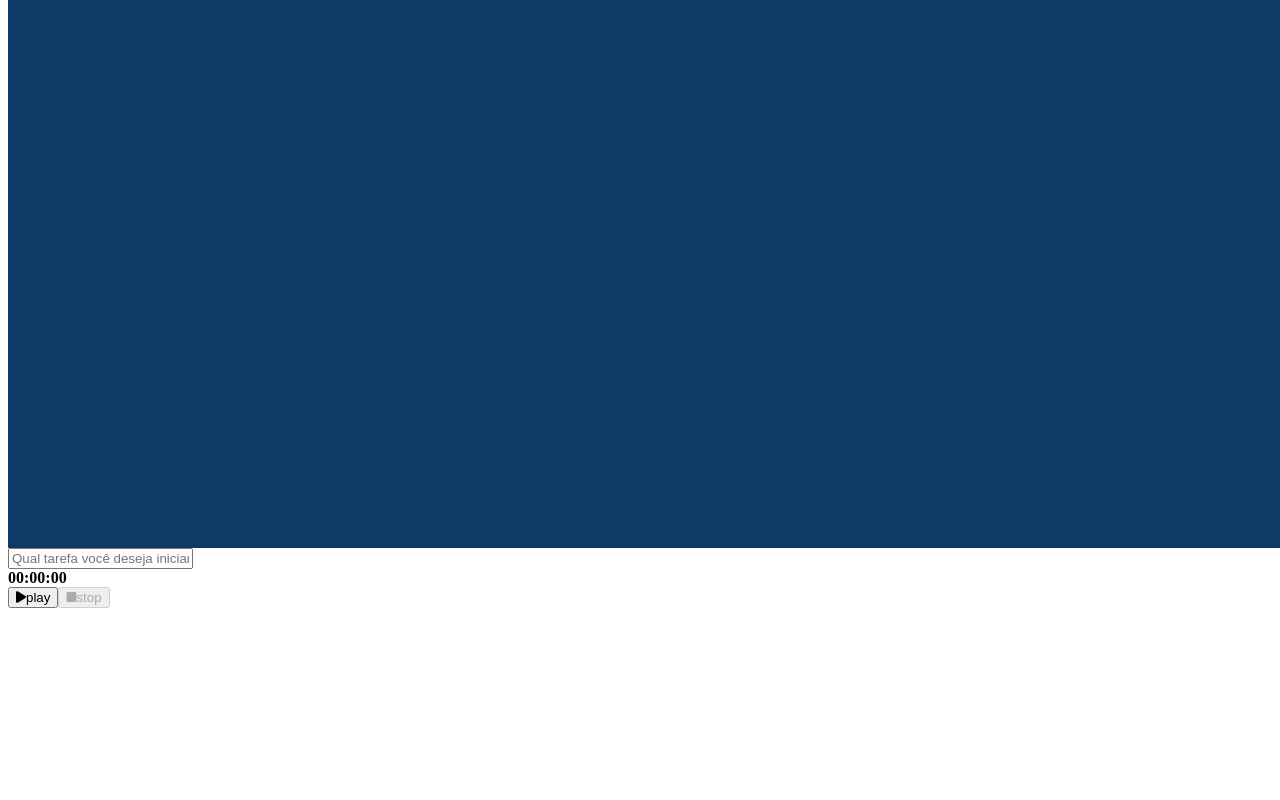
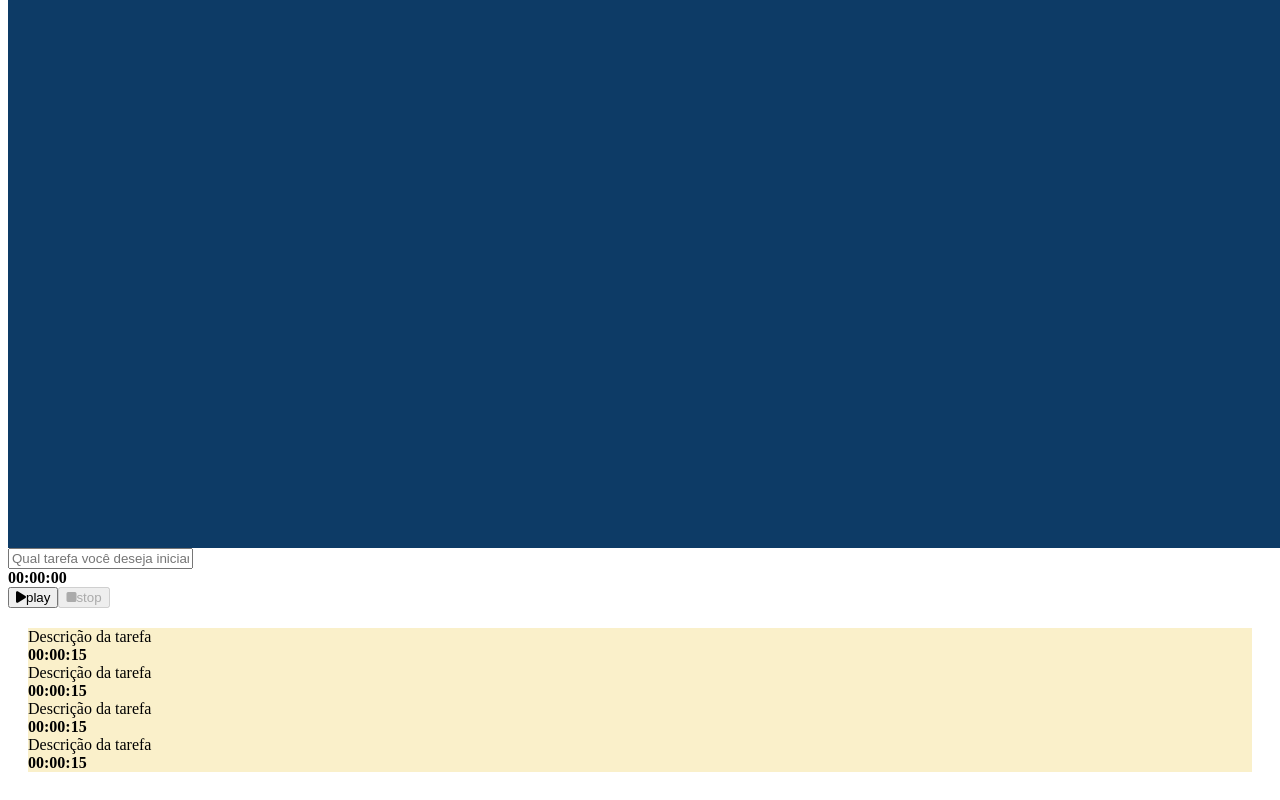
Before and after one commit to RaquelVuicik/alura-tracker, a Vue app: page / in a window 1280 px wide. Shown: the part 292-1092 px from the top of the page. Before the commit the page ends 908 px from the top, so only its background shows below. Built offline with nearby package versions, Linux system fonts and the light colour scheme; the HTML template or start-up script is replaced by a standard one.

Commit message:
criando componente de tarefa

```diff
--- a/src/App.vue
+++ b/src/App.vue
@@ -5,6 +5,13 @@
     </div>
     <div class="column is-three-quarter">
       <Formulario />
+      <div class="lista">
+        <Tarefa />
+        <Tarefa />
+        <Tarefa />
+        <Tarefa />
+
+      </div>
     </div>
   </main>
 </template>
@@ -13,12 +20,20 @@
 import { defineComponent } from 'vue';
 import BarraLateral from './components/BarraLateral.vue';
 import Formulario from './components/Formulario.vue';
+import Tarefa from './components/Tarefa.vue';
 
 export default defineComponent({
   name: 'App',
   components: {
     BarraLateral,
-    Formulario
+    Formulario,
+    Tarefa
   }
 });
 </script>
+
+<style>
+.lista {
+  padding: 1.25rem;
+}
+</style>
--- /dev/null
+++ b/src/components/Tarefa.vue
@@ -0,0 +1,32 @@
+<template>
+  <div class="box has-text-weight-bold">
+    <div class="columns">
+      <div class="column is-7">
+        Descrição da tarefa
+      </div>
+      <div class="column">
+        <Cronometro tempoEmSegundos="15"/>
+      </div>
+    </div>
+  </div>
+</template>
+
+<script lang="ts">
+import Cronometro from './Cronometro.vue';
+import { defineComponent } from 'vue';
+
+export default defineComponent({
+  // eslint-disable-next-line vue/multi-word-component-names
+  name: 'Tarefa',
+  components: {
+    Cronometro
+  }
+})
+
+</script>
+
+<style scoped>
+.box {
+  background: #FAF0CA;
+}
+</style>
```
